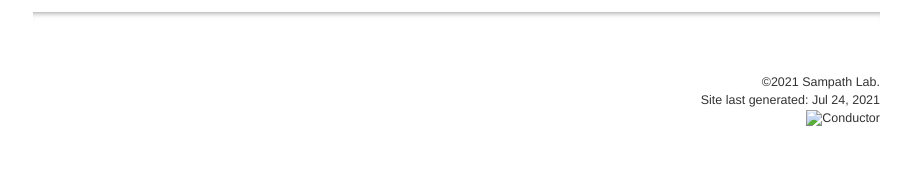
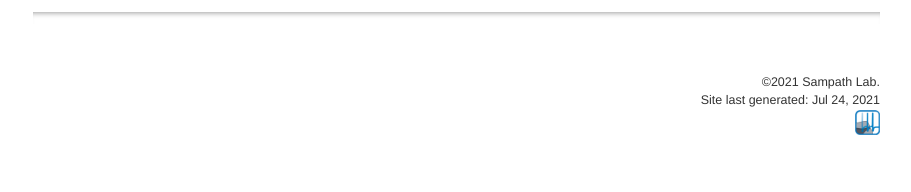
Before and after one commit to sampath-lab-ucla/conductor-docs, a Jekyll site: the page built from index.md, in a window 1280 px wide. Shown: the part 3895-4087 px from the top of the page, without its empty margins (330-1241 px from the left). Built offline with Jekyll 4.4.1, drawn with Linux system fonts in a browser that asks for light colours; comment, search, counter and statistics services are not loaded.

Commit message:
initial pub (test)

```diff
--- a/_includes/footer.html
+++ b/_includes/footer.html
@@ -3,7 +3,7 @@
                 <div class="col-lg-12 footer">
                &copy;{{ site.time | date: "%Y"  }} {{site.company_name}}.<br />
 {% if page.last_updated %}<span>Page last updated:</span> {{page.last_updated}}<br/>{% endif %} Site last generated: {{ site.time | date: "%b %-d, %Y"  }} <br />
-<p><img src="{{ "images/logo.png" }}" alt="{{site.project_name}}"/></p>
+<p><img src="{{ "images/logo.png" }}" alt="{{site.project_name}}" width="25px" /></p>
                 </div>
             </div>
 </footer>
```
Also changed, not shown: images/logo.png (added).
